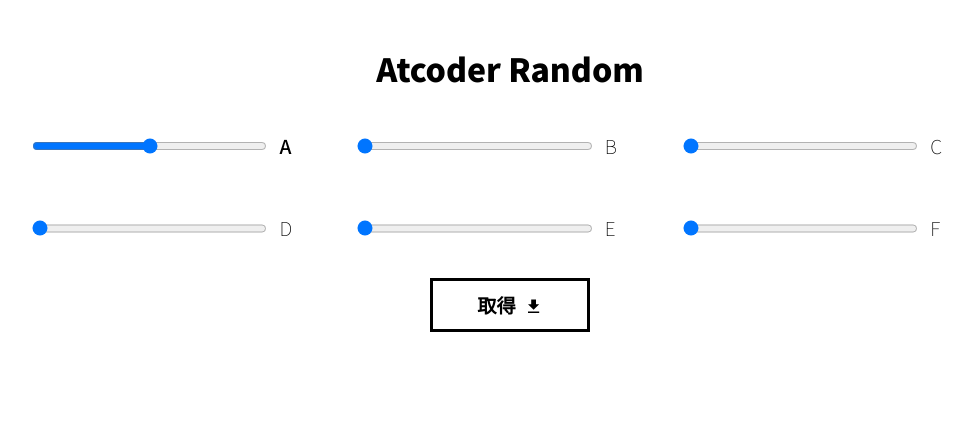
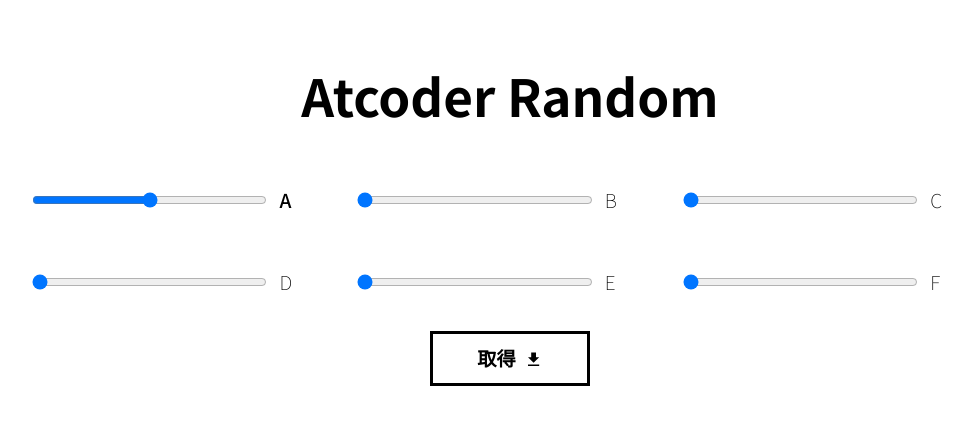
Before and after one commit to yuske-nakajima/atcoder-random, a Next.js app: page / in a window 1280 px wide. Shown: the top 424 px of the page, without its empty margins (130-1102 px from the left). Built offline with nearby package versions, Linux system fonts and the light colour scheme.

Commit message:
タイトルをクリックでルートページに移動するように修正

```diff
--- a/src/app/page.module.css
+++ b/src/app/page.module.css
@@ -9,8 +9,10 @@
 }
 
 .title {
-  font-size: 2rem;
+  font-size: 1.6rem;
   font-weight: 900;
+  color: var(--main-color);
+  text-decoration: none;
 }
 
 /*widthが60rem以下だと100%になるようにする*/
@@ -19,4 +21,8 @@
     margin: 0;
     width: 90%;
   }
+
+  .title {
+    font-size: 1.2rem;
+  }
 }
--- a/src/app/page.tsx
+++ b/src/app/page.tsx
@@ -1,11 +1,15 @@
 import { GetData } from '@/app/_components/GetData'
 import styles from '@/app/page.module.css'
+import '@/styles/variables.css'
+import Link from 'next/link'
 import { FC } from 'react'
 
 const Home: FC = () => {
   return (
     <main className={styles.main}>
-      <h1 className={styles.title}>Atcoder Random</h1>
+      <Link href='/' className={styles.title}>
+        <h1>Atcoder Random</h1>
+      </Link>
       <GetData />
     </main>
   )
--- /dev/null
+++ b/src/styles/variables.css
@@ -0,0 +1,3 @@
+:root {
+  --main-color: #000;
+}
```
